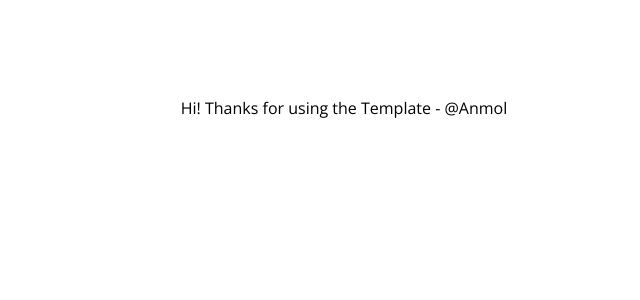
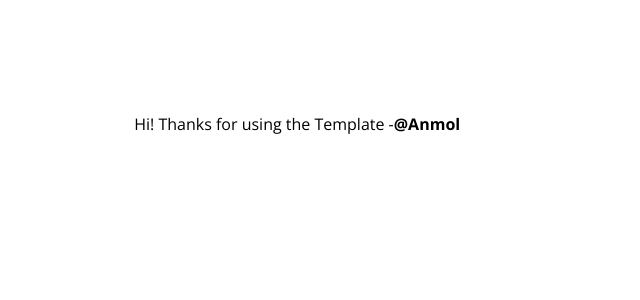
Before and after one commit to Anmol-Baranwal/Nextjs-TypeScript-Tailwind-Template, a Next.js app: page / in a window 1280 px wide. Shown: the top 300 px of the page, without its empty margins (296-936 px from the left). Built offline with nearby package versions, Linux system fonts and the light colour scheme.

Commit message:
docs: update readme and improve welcoming message

```diff
--- a/src/app/page.tsx
+++ b/src/app/page.tsx
@@ -1,7 +1,16 @@
+import Link from 'next/link'
+
 export default function Home() {
   return (
-    <div className="flex min-h-screen flex-col items-center justify-between p-24">
-      Hi! Thanks for using the Template - @Anmol
+    <div className="mt-28 flex min-h-screen items-start justify-center">
+      Hi! Thanks for using the Template -{' '}
+      <Link
+        href={'https://github.com/sponsors/Anmol-Baranwal'}
+        className="w-40 font-bold hover:underline"
+        target="_blank"
+      >
+        @Anmol
+      </Link>
     </div>
   )
 }
```
Also changed, not shown: 1 other file (tests, documents, lock files or other folders).
